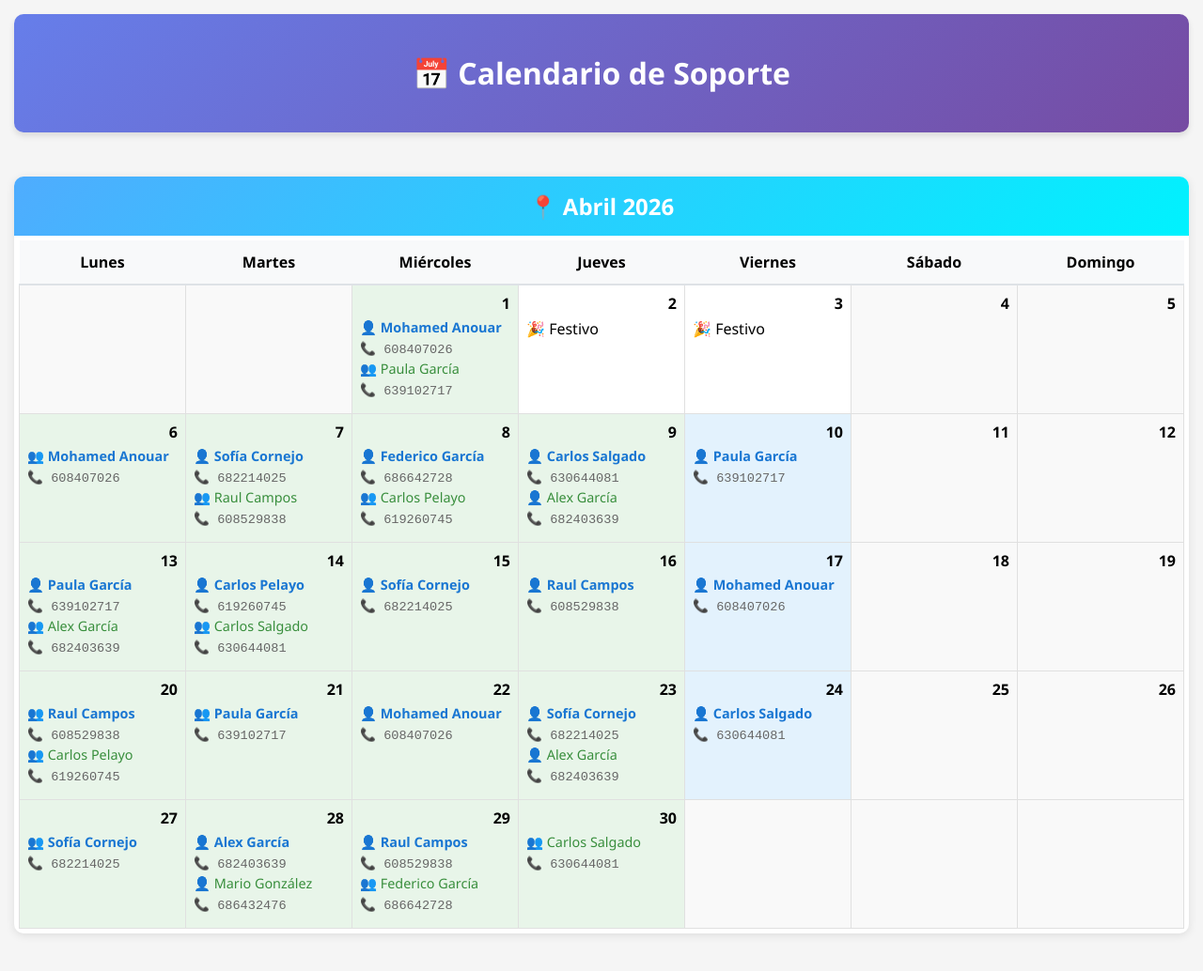
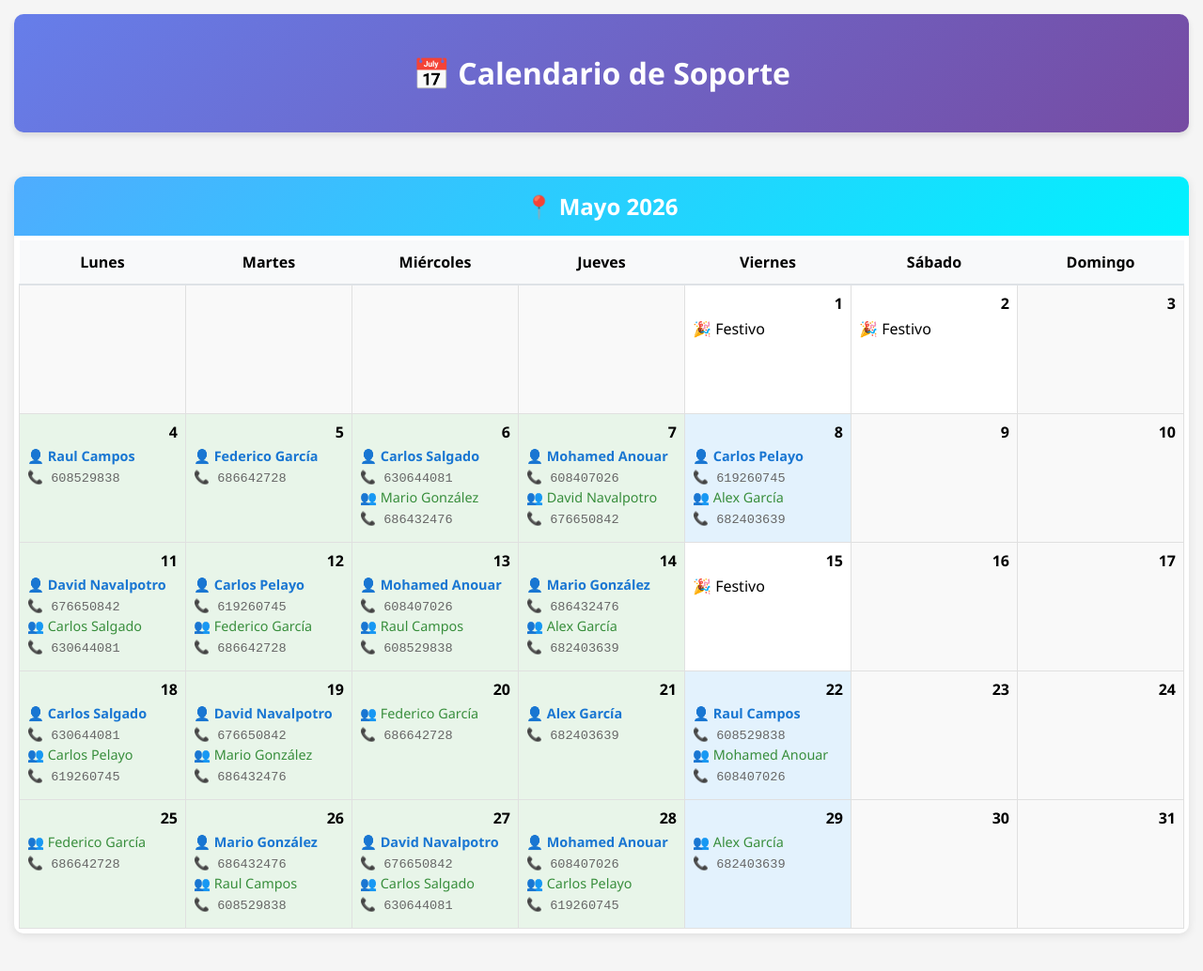
Before and after one commit to trd-rtve/Calendario-de-Soporte, a plain HTML site: page index.html in a window 1280 px wide. Shown: the whole page at 94% size. Drawn offline with Linux system fonts and the light colour scheme.

Commit message:
Update index.html

```diff
--- a/index.html
+++ b/index.html
@@ -222,21 +222,22 @@
 
     <div class="month-container">
 
-        <div class="month-header">📍 Abril 2026</div>
+        <div class="month-header">📍 Mayo 2026</div>
           <div class="calendar-wrapper">
             <table class="month-table">
               <thead>
                 <tr><th>Lunes</th><th>Martes</th><th>Miércoles</th><th>Jueves</th><th>Viernes</th><th>Sábado</th><th>Domingo</th></tr>
               </thead>
-              <tbody>
-                <tr><td class="empty-day"></td><td class="empty-day"></td><td class="support-day"><div class="day-number">1</div><div class="principal">👤 Mohamed Anouar</div><div class="telefono">📞 608407026</div><div class="secundario">👥 Paula García</div><div class="telefono">📞 639102717</div></td><td class="holiday"><div class="day-number">2</div><div class="holiday-name">🎉 Festivo</div></td><td class="holiday"><div class="day-number">3</div><div class="holiday-name">🎉 Festivo</div></td><td class="empty-day"><div class="day-number">4</div></td><td class="empty-day"><div class="day-number">5</div></td></tr>
-                <tr><td class="support-day"><div class="day-number">6</div><div class="principal">👥 Mohamed Anouar</div><div class="telefono">📞 608407026</div></td><td class="support-day"><div class="day-number">7</div><div class="principal">👤 Sofía Cornejo</div><div class="telefono">📞 682214025</div><div class="secundario">👥 Raul Campos</div><div class="telefono">📞 608529838</div></td><td class="support-day"><div class="day-number">8</div><div class="principal">👤 Federico García</div><div class="telefono">📞 686642728</div><div class="secundario">👥 Carlos Pelayo</div><div class="telefono">📞 619260745</div></td><td class="support-day"><div class="day-number">9</div><div class="principal">👤 Carlos Salgado</div><div class="telefono">📞 630644081</div><div class="secundario">👤 Alex García</div><div class="telefono">📞 682403639</div></td><td class="support-day friday"><div class="day-number">10</div><div class="principal">👤 Paula García</div><div class="telefono">📞 639102717</div></td><td class="empty-day"><div class="day-number">11</div></td><td class="empty-day"><div class="day-number">12</div></td></tr>
-                <tr><td class="support-day"><div class="day-number">13</div><div class="principal">👤 Paula García</div><div class="telefono">📞 639102717</div><div class="secundario">👥 Alex García</div><div class="telefono">📞 682403639</div></td><td class="support-day"><div class="day-number">14</div><div class="principal">👤 Carlos Pelayo</div><div class="telefono">📞 619260745</div><div class="secundario">👥 Carlos Salgado</div><div class="telefono">📞 630644081</div></td><td class="support-day"><div class="day-number">15</div><div class="principal">👤 Sofía Cornejo</div><div class="telefono">📞 682214025</div></td><td class="support-day"><div class="day-number">16</div><div class="principal">👤 Raul Campos</div><div class="telefono">📞 608529838</div></td><td class="support-day friday"><div class="day-number">17</div><div class="principal">👤 Mohamed Anouar</div><div class="telefono">📞 608407026</div></td><td class="empty-day"><div class="day-number">18</div></td><td class="empty-day"><div class="day-number">19</div></td></tr>
-                <tr><td class="support-day"><div class="day-number">20</div><div class="principal">👥 Raul Campos</div><div class="telefono">📞 608529838</div><div class="secundario">👥 Carlos Pelayo</div><div class="telefono">📞 619260745</div></td><td class="support-day"><div class="day-number">21</div><div class="principal">👥 Paula García</div><div class="telefono">📞 639102717</div></td><td class="support-day"><div class="day-number">22</div><div class="principal">👤 Mohamed Anouar</div><div class="telefono">📞 608407026</div></td><td class="support-day"><div class="day-number">23</div><div class="principal">👤 Sofía Cornejo</div><div class="telefono">📞 682214025</div><div class="secundario">👤 Alex García</div><div class="telefono">📞 682403639</div></td><td class="support-day friday"><div class="day-number">24</div><div class="principal">👤 Carlos Salgado</div><div class="telefono">📞 630644081</div></td><td class="empty-day"><div class="day-number">25</div></td><td class="empty-day"><div class="day-number">26</div></td></tr>
-                <tr><td class="support-day"><div class="day-number">27</div><div class="principal">👥 Sofía Cornejo</div><div class="telefono">📞 682214025</div></td><td class="support-day"><div class="day-number">28</div><div class="principal">👤 Alex García</div><div class="telefono">📞 682403639</div><div class="secundario">👤 Mario González</div><div class="telefono">📞 686432476</div></td><td class="support-day"><div class="day-number">29</div><div class="principal">👤 Raul Campos</div><div class="telefono">📞 608529838</div><div class="secundario">👥 Federico García</div><div class="telefono">📞 686642728</div></td><td class="support-day"><div class="day-number">30</div><div class="secundario">👥 Carlos Salgado</div><div class="telefono">📞 630644081</div></td><td class="empty-day"></td><td class="empty-day"></td><td class="empty-day"></td></tr>
-              </tbody>
+                <tbody>
+                    <tr><td class="empty-day"></td><td class="empty-day"></td><td class="empty-day"></td><td class="empty-day"></td><td class="holiday"><div class="day-number">1</div><div class="holiday-name">🎉 Festivo</div></td><td class="holiday"><div class="day-number">2</div><div class="holiday-name">🎉 Festivo</div></td><td class="empty-day"><div class="day-number">3</div></td></tr>
+                    <tr><td class="support-day"><div class="day-number">4</div><div class="principal">👤 Raul Campos</div><div class="telefono">📞 608529838</div></td><td class="support-day"><div class="day-number">5</div><div class="principal">👤 Federico García</div><div class="telefono">📞 686642728</div></td><td class="support-day"><div class="day-number">6</div><div class="principal">👤 Carlos Salgado</div><div class="telefono">📞 630644081</div><div class="secundario">👥 Mario González</div><div class="telefono">📞 686432476</div></td><td class="support-day"><div class="day-number">7</div><div class="principal">👤 Mohamed Anouar</div><div class="telefono">📞 608407026</div><div class="secundario">👥 David Navalpotro</div><div class="telefono">📞 676650842</div></td><td class="support-day friday"><div class="day-number">8</div><div class="principal">👤 Carlos Pelayo</div><div class="telefono">📞 619260745</div><div class="secundario">👥 Alex García</div><div class="telefono">📞 682403639</div></td><td class="empty-day"><div class="day-number">9</div></td><td class="empty-day"><div class="day-number">10</div></td></tr>
+                    <tr><td class="support-day"><div class="day-number">11</div><div class="principal">👤 David Navalpotro</div><div class="telefono">📞 676650842</div><div class="secundario">👥 Carlos Salgado</div><div class="telefono">📞 630644081</div></td><td class="support-day"><div class="day-number">12</div><div class="principal">👤 Carlos Pelayo</div><div class="telefono">📞 619260745</div><div class="secundario">👥 Federico García</div><div class="telefono">📞 686642728</div></td><td class="support-day"><div class="day-number">13</div><div class="principal">👤 Mohamed Anouar</div><div class="telefono">📞 608407026</div><div class="secundario">👥 Raul Campos</div><div class="telefono">📞 608529838</div></td><td class="support-day"><div class="day-number">14</div><div class="principal">👤 Mario González</div><div class="telefono">📞 686432476</div><div class="secundario">👥 Alex García</div><div class="telefono">📞 682403639</div></td><td class="holiday"><div class="day-number">15</div><div class="holiday-name">🎉 Festivo</div></td><td class="empty-day"><div class="day-number">16</div></td><td class="empty-day"><div class="day-number">17</div></td></tr>
+                    <tr><td class="support-day"><div class="day-number">18</div><div class="principal">👤 Carlos Salgado</div><div class="telefono">📞 630644081</div><div class="secundario">👥 Carlos Pelayo</div><div class="telefono">📞 619260745</div></td><td class="support-day"><div class="day-number">19</div><div class="principal">👤 David Navalpotro</div><div class="telefono">📞 676650842</div><div class="secundario">👥 Mario González</div><div class="telefono">📞 686432476</div></td><td class="support-day"><div class="day-number">20</div><div class="secundario">👥 Federico García</div><div class="telefono">📞 686642728</div></td><td class="support-day"><div class="day-number">21</div><div class="principal">👤 Alex García</div><div class="telefono">📞 682403639</div></td><td class="support-day friday"><div class="day-number">22</div><div class="principal">👤 Raul Campos</div><div class="telefono">📞 608529838</div><div class="secundario">👥 Mohamed Anouar</div><div class="telefono">📞 608407026</div></td><td class="empty-day"><div class="day-number">23</div></td><td class="empty-day"><div class="day-number">24</div></td></tr>
+                    <tr><td class="support-day"><div class="day-number">25</div><div class="secundario">👥 Federico García</div><div class="telefono">📞 686642728</div></td><td class="support-day"><div class="day-number">26</div><div class="principal">👤 Mario González</div><div class="telefono">📞 686432476</div><div class="secundario">👥 Raul Campos</div><div class="telefono">📞 608529838</div></td><td class="support-day"><div class="day-number">27</div><div class="principal">👤 David Navalpotro</div><div class="telefono">📞 676650842</div><div class="secundario">👥 Carlos Salgado</div><div class="telefono">📞 630644081</div></td><td class="support-day"><div class="day-number">28</div><div class="principal">👤 Mohamed Anouar</div><div class="telefono">📞 608407026</div><div class="secundario">👥 Carlos Pelayo</div><div class="telefono">📞 619260745</div></td><td class="support-day friday"><div class="day-number">29</div><div class="secundario">👥 Alex García</div><div class="telefono">📞 682403639</div></td><td class="empty-day"><div class="day-number">30</div></td><td class="empty-day"><div class="day-number">31</div></td></tr>
+                </tbody>
             </table>
           </div>
+        </div>
     </div>
 </body>
 </html>
```
